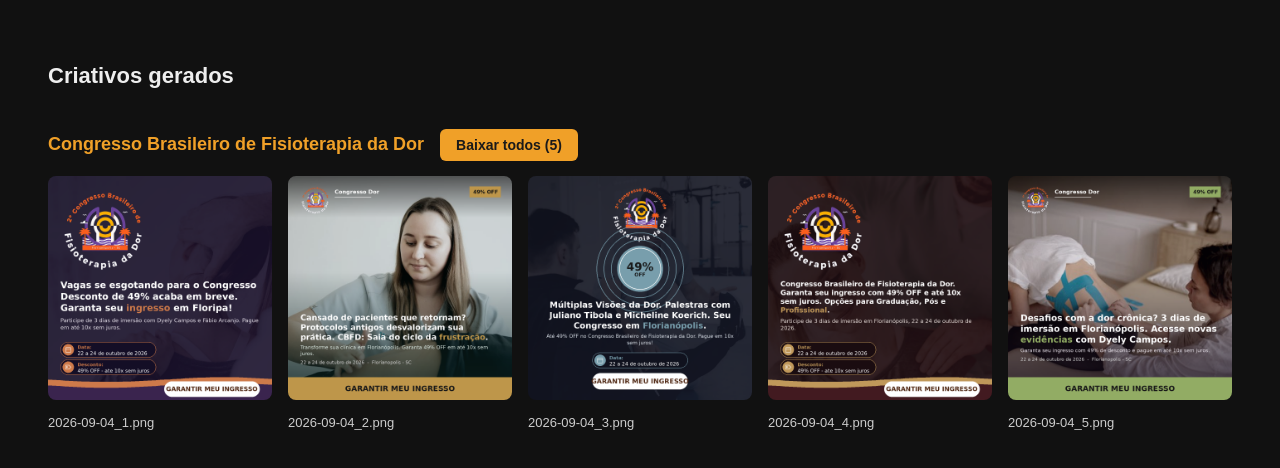
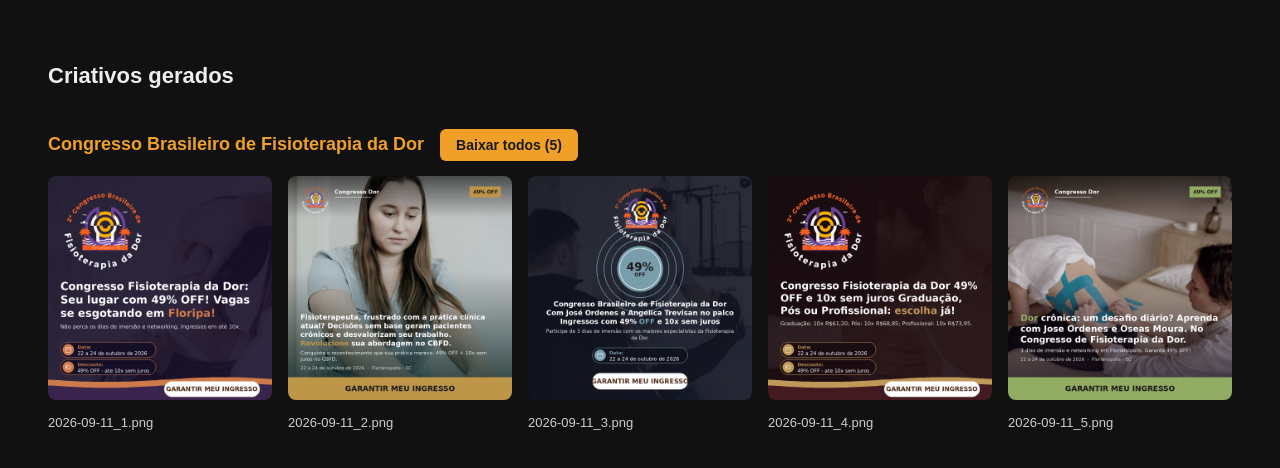
Before and after one commit to trafego-a2digital/criativos-congressos, a plain HTML site: page docs/index.html in a window 1280 px wide. Drawn offline with nearby package versions, Linux system fonts and the light colour scheme.

Commit message:
Criativos semanais 2026-09-11

```diff
--- a/docs/index.html
+++ b/docs/index.html
@@ -22,12 +22,12 @@
 <body>
 <h1>Criativos gerados</h1>
 
-<h2>Congresso Brasileiro de Fisioterapia da Dor <button class='download-btn' onclick='baixarTodos("cbfd", ["2026-09-04_1.png", "2026-09-04_2.png", "2026-09-04_3.png", "2026-09-04_4.png", "2026-09-04_5.png"], this)'>Baixar todos (5)</button></h2><div class='grid'>
-<a href='criativos/cbfd/2026-09-04_1.png' target='_blank'><img src='criativos/cbfd/2026-09-04_1.png'><br>2026-09-04_1.png</a>
-<a href='criativos/cbfd/2026-09-04_2.png' target='_blank'><img src='criativos/cbfd/2026-09-04_2.png'><br>2026-09-04_2.png</a>
-<a href='criativos/cbfd/2026-09-04_3.png' target='_blank'><img src='criativos/cbfd/2026-09-04_3.png'><br>2026-09-04_3.png</a>
-<a href='criativos/cbfd/2026-09-04_4.png' target='_blank'><img src='criativos/cbfd/2026-09-04_4.png'><br>2026-09-04_4.png</a>
-<a href='criativos/cbfd/2026-09-04_5.png' target='_blank'><img src='criativos/cbfd/2026-09-04_5.png'><br>2026-09-04_5.png</a>
+<h2>Congresso Brasileiro de Fisioterapia da Dor <button class='download-btn' onclick='baixarTodos("cbfd", ["2026-09-11_1.png", "2026-09-11_2.png", "2026-09-11_3.png", "2026-09-11_4.png", "2026-09-11_5.png"], this)'>Baixar todos (5)</button></h2><div class='grid'>
+<a href='criativos/cbfd/2026-09-11_1.png' target='_blank'><img src='criativos/cbfd/2026-09-11_1.png'><br>2026-09-11_1.png</a>
+<a href='criativos/cbfd/2026-09-11_2.png' target='_blank'><img src='criativos/cbfd/2026-09-11_2.png'><br>2026-09-11_2.png</a>
+<a href='criativos/cbfd/2026-09-11_3.png' target='_blank'><img src='criativos/cbfd/2026-09-11_3.png'><br>2026-09-11_3.png</a>
+<a href='criativos/cbfd/2026-09-11_4.png' target='_blank'><img src='criativos/cbfd/2026-09-11_4.png'><br>2026-09-11_4.png</a>
+<a href='criativos/cbfd/2026-09-11_5.png' target='_blank'><img src='criativos/cbfd/2026-09-11_5.png'><br>2026-09-11_5.png</a>
 </div>
 <script>
 async function baixarTodos(clientId, files, btn) {
```
Also changed, not shown: docs/criativos/cbfd/2026-09-04_1.png (deleted), docs/criativos/cbfd/2026-09-04_2.png (deleted), docs/criativos/cbfd/2026-09-04_3.png (deleted), docs/criativos/cbfd/2026-09-04_4.png (deleted), docs/criativos/cbfd/2026-09-04_5.png (deleted), docs/criativos/cbfd/2026-09-11_1.png (added), docs/criativos/cbfd/2026-09-11_2.png (added), docs/criativos/cbfd/2026-09-11_3.png (added), docs/criativos/cbfd/2026-09-11_4.png (added), docs/criativos/cbfd/2026-09-11_5.png (added).
